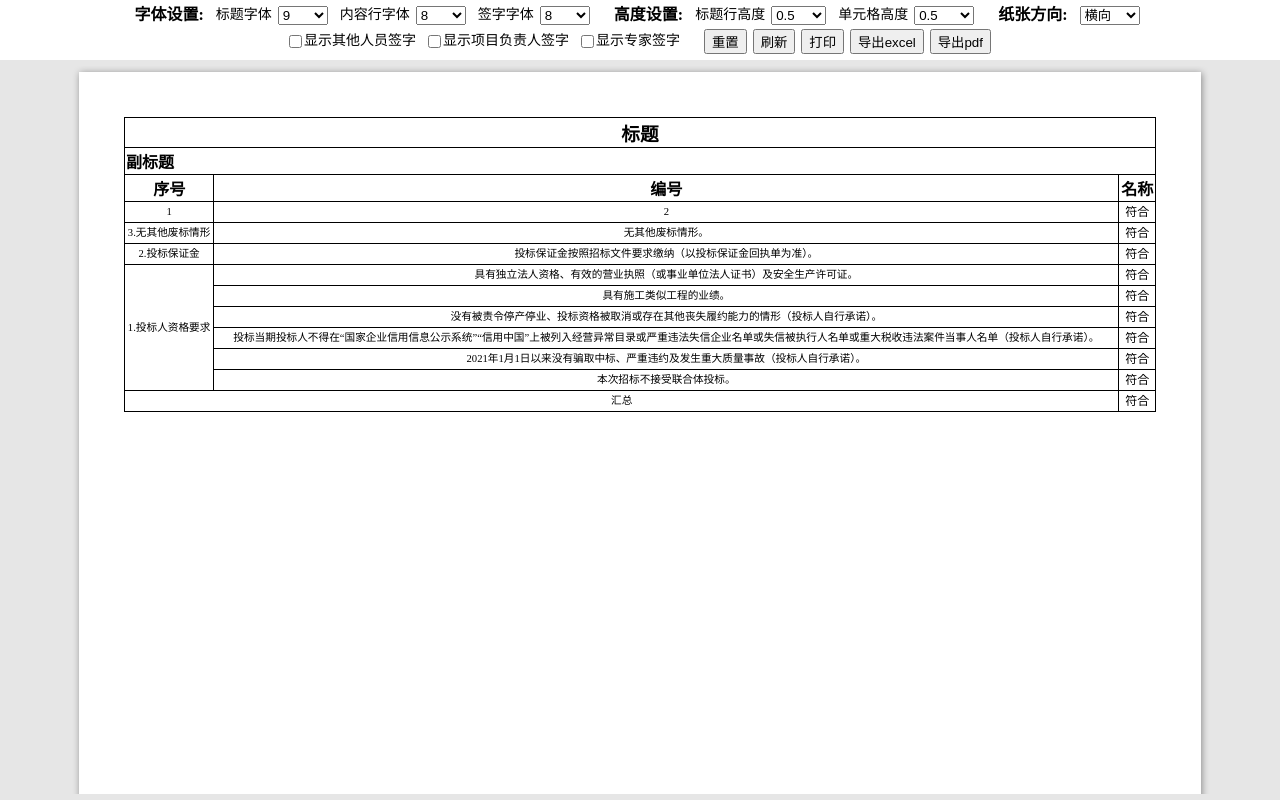
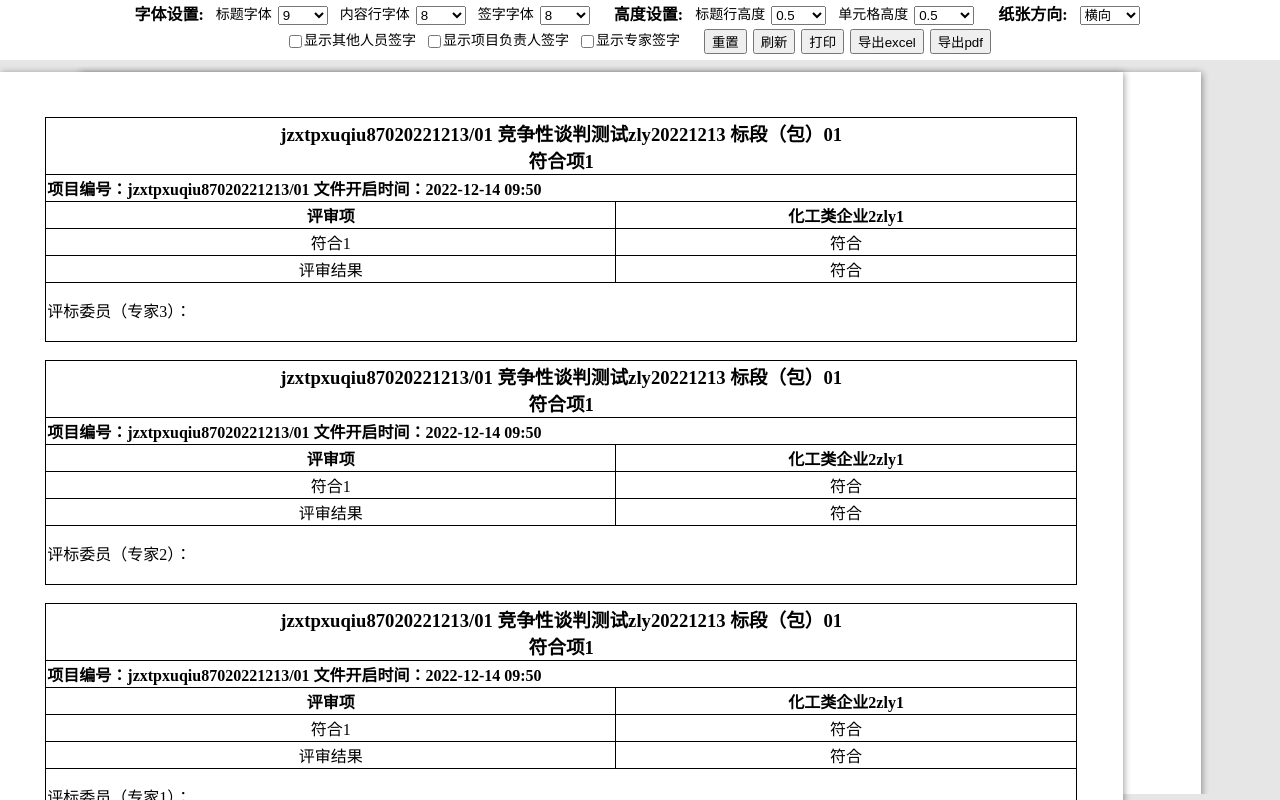
Before and after one commit to johnshere/print-page, a Vue app: page / in a window 1280 px wide. Built offline with nearby package versions, Linux system fonts and the light colour scheme.

Commit message:
feat: page break

```diff
--- a/examples/App.vue
+++ b/examples/App.vue
@@ -1,6 +1,7 @@
 <script setup>
-import test from './components/test.vue'
+// import test from './components/test.vue'
 // import test from './components/test2.vue'
+import test from './components/test3.vue'
 </script>
 
 <template>
--- /dev/null
+++ b/examples/components/test3.vue
@@ -0,0 +1,222 @@
+<template>
+  <PrintPage ref="printRef" :model-value="options" fileName="测试" :sign="{
+    managerSignShow: false,
+    otherSignShow: false,
+    expertSignShow: false,
+  }" :columns :data class="test">
+    <PrintPageBreak />
+    <table style="border-collapse: collapse;page-break-before:always">
+      <thead>
+        <tr>
+          <th colspan="2" style="font-size: 14pt;">
+            jzxtpxuqiu87020221213/01 竞争性谈判测试zly20221213 标段（包）01
+            <br> 符合项1
+          </th>
+        </tr>
+        <tr>
+          <th colspan="2" style="text-align: left;"> 项目编号：jzxtpxuqiu87020221213/01 文件开启时间：2022-12-14 09:50</th>
+        </tr>
+        <tr>
+          <th colspan="1"> 评审项 </th>
+          <th class="">化工类企业2zly1</th>
+        </tr>
+      </thead>
+      <tbody>
+        <tr>
+          <td colspan="1" rowspan="1">符合1</td>
+          <td class=""><span class="success-color">符合</span></td>
+        </tr>
+        <tr>
+          <td colspan="1">评审结果</td>
+          <td class=""><span class="success-color">符合</span></td>
+        </tr>
+        <tr>
+          <td style="text-align: left; line-height: 3.5; border-right-width: 0px;">
+            <div style="display: inline; opacity: 1;"> 评标委员（专家3）： </div>
+          </td>
+          <td style="border-right-width: 1px;"></td>
+        </tr>
+      </tbody><br>
+    </table>
+    <PrintPageBreak />
+    <table style="border-collapse: collapse;page-break-before:always">
+      <thead>
+        <tr>
+          <th colspan="2" style="font-size: 14pt;">jzxtpxuqiu87020221213/01 竞争性谈判测试zly20221213 标段（包）01 <br> 符合项1</th>
+        </tr>
+        <tr>
+          <th colspan="2" style="text-align: left;"> 项目编号：jzxtpxuqiu87020221213/01 文件开启时间：2022-12-14 09:50</th>
+        </tr>
+        <tr>
+          <th colspan="1"> 评审项 </th>
+          <th class="">化工类企业2zly1</th>
+        </tr>
+      </thead>
+      <tbody>
+        <tr>
+          <td colspan="1" rowspan="1">符合1</td>
+          <td class=""><span class="success-color">符合</span></td>
+        </tr>
+        <tr>
+          <td colspan="1">评审结果</td>
+          <td class=""><span class="success-color">符合</span></td>
+        </tr>
+        <tr>
+          <td style="text-align: left; line-height: 3.5; border-right-width: 0px;">
+            <div style="display: inline; opacity: 1;"> 评标委员（专家2）： </div>
+          </td>
+          <td style="border-right-width: 1px;"></td>
+        </tr>
+      </tbody><br>
+    </table>
+    <table style="border-collapse: collapse;">
+      <thead>
+        <tr>
+          <th colspan="2" style="font-size: 14pt;">jzxtpxuqiu87020221213/01 竞争性谈判测试zly20221213 标段（包）01 <br> 符合项1</th>
+        </tr>
+        <tr>
+          <th colspan="2" style="text-align: left;"> 项目编号：jzxtpxuqiu87020221213/01 文件开启时间：2022-12-14 09:50</th>
+        </tr>
+        <tr>
+          <th colspan="1"> 评审项 </th>
+          <th class="">化工类企业2zly1</th>
+        </tr>
+      </thead>
+      <tbody>
+        <tr>
+          <td colspan="1" rowspan="1">符合1</td>
+          <td class=""><span class="success-color">符合</span></td>
+        </tr>
+        <tr>
+          <td colspan="1">评审结果</td>
+          <td class=""><span class="success-color">符合</span></td>
+        </tr>
+        <tr>
+          <td style="text-align: left; line-height: 3.5; border-right-width: 0px;">
+            <div style="display: inline; opacity: 1;"> 评标委员（专家1）： </div>
+          </td>
+          <td style="border-right-width: 1px;"></td>
+        </tr>
+      </tbody><br>
+    </table>
+    <page-break />
+    <table style="border-collapse: collapse;">
+      <thead>
+        <tr>
+          <th colspan="2" style="font-size: 14pt;">jzxtpxuqiu87020221213/01 竞争性谈判测试zly20221213 标段（包）01 <br> 符合项1</th>
+        </tr>
+        <tr>
+          <th colspan="2" style="text-align: left;"> 项目编号：jzxtpxuqiu87020221213/01 文件开启时间：2022-12-14 09:50</th>
+        </tr>
+        <tr>
+          <th colspan="1"> 评审项 </th>
+          <th class="">化工类企业2zly1</th>
+        </tr>
+      </thead>
+      <tbody>
+        <tr>
+          <td colspan="1" rowspan="1">符合1</td>
+          <td class=""><span class="success-color">符合</span></td>
+        </tr>
+        <tr>
+          <td colspan="1">评审结果</td>
+          <td class=""><span class="success-color">符合</span></td>
+        </tr>
+        <tr>
+          <td style="text-align: left; line-height: 3.5; border-right-width: 0px;"> 项目负责人签字： </td>
+          <td colspan="1" style="text-align: left; line-height: 3.5;"></td>
+        </tr>
+        <tr>
+          <td style="text-align: left; line-height: 3.5; border-right-width: 0px; border-top-width: 1px;">
+            <div style="display: inline; opacity: 1;"> 其他人员签字： </div>
+          </td>
+          <td style="border-top-width: 1px; border-right-width: 1px;"></td>
+        </tr>
+        <tr>
+          <td style="text-align: left; line-height: 3.5; border-right-width: 0px;">
+            <div style="display: inline; opacity: 1;"> 专家签字： </div>
+          </td>
+          <td style="border-right-width: 1px;"></td>
+        </tr>
+        <tr>
+          <td style="text-align: left; line-height: 3.5; border-right-width: 0px;">
+            <div style="display: inline; color: transparent; opacity: 0;"> 专家签字： </div>
+          </td>
+          <td style="border-right-width: 1px;"></td>
+        </tr>
+        <tr>
+          <td style="text-align: left; line-height: 3.5; border-right-width: 0px;">
+            <div style="display: inline; color: transparent; opacity: 0;"> 专家签字： </div>
+          </td>
+          <td style="border-right-width: 1px;"></td>
+        </tr>
+      </tbody><br>
+    </table>
+  </PrintPage>
+</template>
+<script lang="ts" setup>
+import '@/style.scss';
+import PrintPage, { PrintPageBreak } from '@/index.ts';
+import type { TableColumns, Options } from '@/types.d.ts';
+
+const printRef = ref<InstanceType<typeof PrintPage>>();
+
+const options = reactive<Options>({});
+const data = ref<any[]>([]);
+const columns: TableColumns<any> = [
+  {
+    title: '序号',
+    type: 'index',
+  },
+  {
+    title: '编号',
+    prop: 'number',
+  },
+  {
+    title: '名称',
+    prop: 'name',
+  },
+  {
+    title: '电费',
+    prop: 'fee',
+  },
+  {
+    title: '电饭锅',
+    prop: 'r',
+  },
+];
+
+window.addEventListener('message', function (data) {
+  console.log(data);
+});
+onMounted(async () => {
+  await nextTick();
+  printRef.value?.drawA4Paper();
+  setTimeout(() => {
+    if (location.href.includes('excelImmediate')) {
+      printRef.value?.generateExcel();
+    }
+    if (location.href.includes('pdfImmediate')) {
+      printRef.value?.generatePdf();
+    }
+  }, 300);
+});
+// if (window.top === window) {
+//   setTimeout(() => {
+//     const iframe = document.createElement('iframe');
+//     iframe.src = location.href + '?excelImmediate=1&saved=tttt';
+//     iframe.style.position = 'absolute';
+//     iframe.style.width = '400mm';
+//     iframe.style.left = '-500mm';
+//     document.body.appendChild(iframe);
+//   }, 4000);
+// }
+const complete = () => {
+  console.log('完成');
+};
+</script>
+<style lang="scss">
+.test .print-page_origin {
+  left: 0!important;
+}
+</style>
--- a/src/index.ts
+++ b/src/index.ts
@@ -1,9 +1,9 @@
 import './style.scss'
-import PrintPage from './index.vue'
+import PrintPage, { PrintPageBreak } from './index.vue'
 
 PrintPage.install = function(v: any) {
   v.component(PrintPage.name, PrintPage)
 }
 
-export * from './libs.ts'
-export { PrintPage, PrintPage as default }
+export * from './libs'
+export { PrintPage, PrintPage as default, PrintPageBreak }
--- a/src/index.vue
+++ b/src/index.vue
@@ -367,6 +367,9 @@ function generatePreview(content: HTMLElement, container?: HTMLElement) {
 
   let node: HTMLElement;
   while ((node = it.next().value)) {
+    if (node.nodeName === '#comment' && node.textContent === BreakComment) {
+      nextPage();
+    }
     if (
       node instanceof HTMLDivElement ||
       node instanceof HTMLParagraphElement
@@ -710,6 +713,11 @@ defineExpose<PrintExposed>({
 });
 </script>
 <script lang="ts">
+import { defineComponent, h, Comment } from 'vue';
+// 随机生成字符内容
+const id = Math.random().toString(36).substring(2)
+const BreakComment = `PAGE-BREAK-${id} (random id)`
+export const PrintPageBreak = defineComponent({ render: () => h(Comment, BreakComment) })
 export default {
   name: 'print-page',
 };
--- a/src/types.d.ts
+++ b/src/types.d.ts
@@ -118,5 +118,6 @@ export interface PrintExposed {
   generatePdf: () => Promise<void>
 }
 
+export declare const PrintPageBreak: import("vue").DefineComponent
 export declare const PrintPage: Plugin & import("vue").DefineComponent<PrintProps, PrintExposed>
 export default PrintPage;
```
